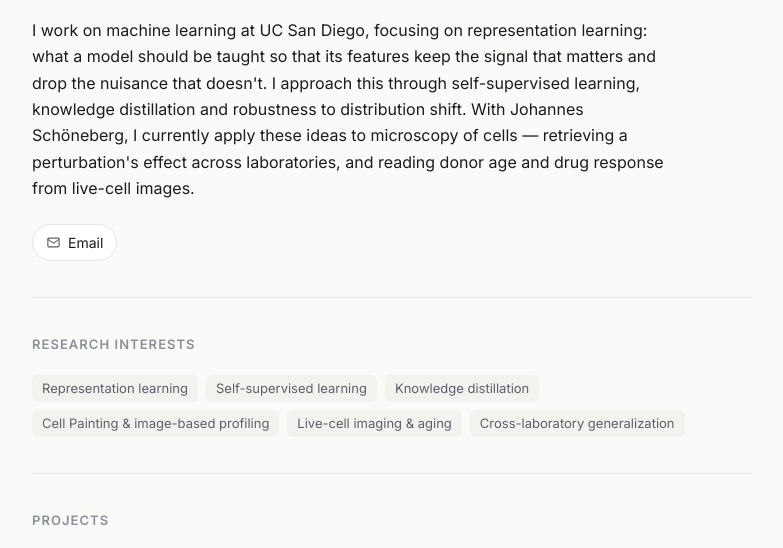
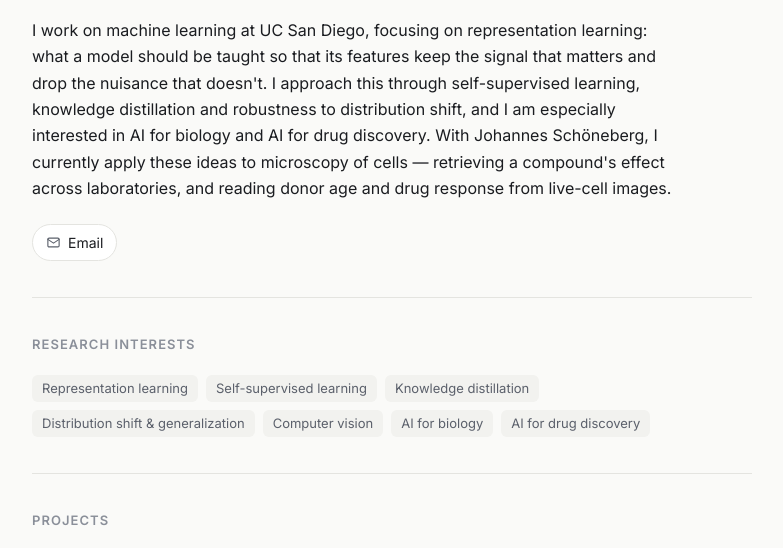
Before and after one commit to 1minute99/1minute99.github.io, a plain HTML site: page index.html in a window 1280 px wide. Shown: the part 212-760 px from the top of the page, without its empty margins (248-1031 px from the left). Drawn offline with Linux system fonts and the light colour scheme.

Commit message:
Generalize research interests and mention AI for biology
Replace the biology-specific interest tags with general ones, add
AI for biology and AI for drug discovery as tags and in the bio, and
update the meta description to match.

Co-Authored-By: Claude Opus 5.5 <noreply@anthropic.com>

```diff
--- a/index.html
+++ b/index.html
@@ -4,7 +4,7 @@
   <meta charset="utf-8">
   <meta name="viewport" content="width=device-width, initial-scale=1">
   <title>Wonmin Kim</title>
-  <meta name="description" content="Wonmin Kim — machine learning and representation learning at UC San Diego.">
+  <meta name="description" content="Wonmin Kim — representation learning, AI for biology and AI for drug discovery at UC San Diego.">
   <link rel="icon" href="assets/favicon.svg" type="image/svg+xml">
   <link rel="preconnect" href="https://fonts.googleapis.com">
   <link rel="preconnect" href="https://fonts.gstatic.com" crossorigin>
@@ -33,10 +33,10 @@
             I work on machine learning at UC San Diego, focusing on representation learning:
             what a model should be taught so that its features keep the signal that matters and
             drop the nuisance that doesn't. I approach this through self-supervised learning,
-            knowledge distillation and robustness to distribution shift. With Johannes
-            Schöneberg, I currently apply these ideas to microscopy of cells — retrieving a
-            perturbation's effect across laboratories, and reading donor age and drug response
-            from live-cell images.
+            knowledge distillation and robustness to distribution shift, and I am especially
+            interested in AI for biology and AI for drug discovery. With Johannes Schöneberg, I
+            currently apply these ideas to microscopy of cells — retrieving a compound's effect
+            across laboratories, and reading donor age and drug response from live-cell images.
           </p>
         </div>
 
@@ -69,9 +69,10 @@
           <li class="tag">Representation learning</li>
           <li class="tag">Self-supervised learning</li>
           <li class="tag">Knowledge distillation</li>
-          <li class="tag">Cell Painting &amp; image-based profiling</li>
-          <li class="tag">Live-cell imaging &amp; aging</li>
-          <li class="tag">Cross-laboratory generalization</li>
+          <li class="tag">Distribution shift &amp; generalization</li>
+          <li class="tag">Computer vision</li>
+          <li class="tag">AI for biology</li>
+          <li class="tag">AI for drug discovery</li>
         </ul>
       </section>
 
```
